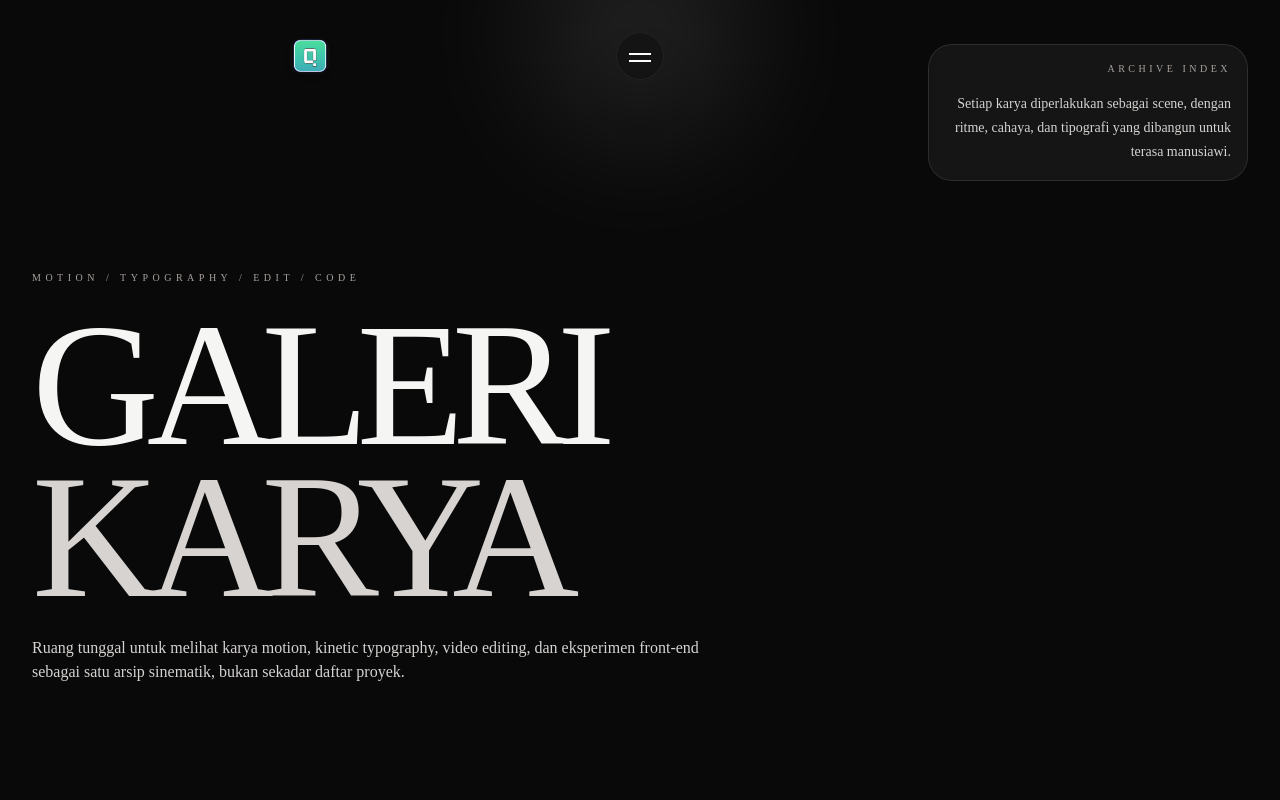
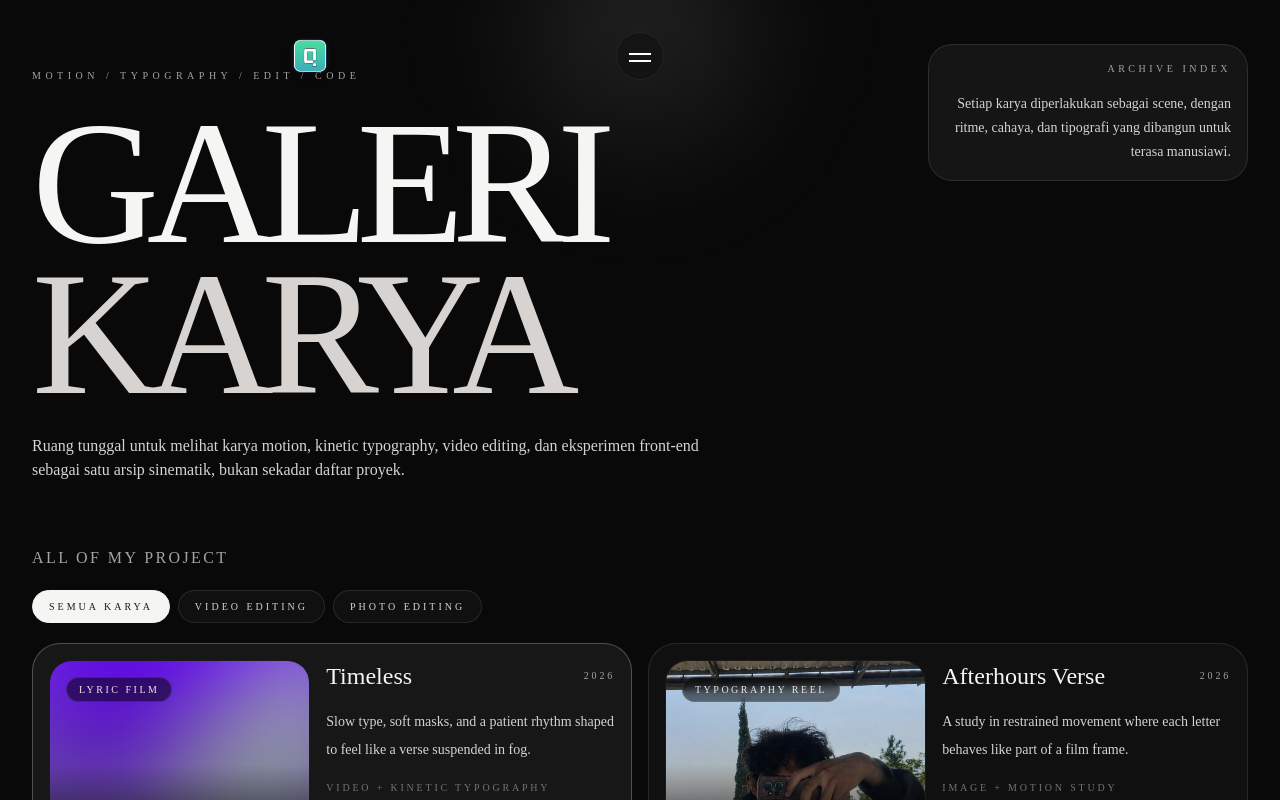
Before and after one commit to Muriar/archive-portfolio, a Next.js app: page /Karya in a window 1280 px wide. Shown: the top 800 px of the page. Built offline with nearby package versions, Linux system fonts and the light colour scheme.

Commit message:
fix empty spaces bugs

```diff
--- a/components/sections/GaleriKarya/projects.tsx
+++ b/components/sections/GaleriKarya/projects.tsx
@@ -5,17 +5,9 @@ import gsap from "gsap";
 import ScrollTrigger from "gsap/ScrollTrigger";
 import Image from "next/image";
 import { useEffect, useMemo, useRef, useState } from "react";
-import {
-  AnimatePresence,
-  motion,
-  useReducedMotion
-} from "framer-motion";
+import {motion, useReducedMotion  } from "framer-motion";
 import { CinematicLink } from "@/components/sections/GaleriKarya/cinematic-link";
-import {
-  galleryProjects,
-  type GalleryFilter,
-  getYouTubeEmbedUrl
-} from "@/lib/data";
+import { galleryProjects, type GalleryFilter } from "@/lib/data";
 import { cn } from "@/lib/utils";
 
 gsap.registerPlugin(ScrollTrigger);
@@ -138,7 +130,7 @@ export function GalleryExperience() {
       />
 
       <div className="relative mx-auto flex w-full max-w-7xl flex-col gap-16 px-4 pb-16 pt-5 sm:px-6 lg:px-8">
-        <section className="relative flex min-h-[72svh] items-start pb-8 pt-12 sm:min-h-[90svh] sm:items-end sm:pb-14 sm:pt-4">
+        <section className="relative items-start pb- pt-12">
           <div className="max-w-4xl space-y-6">
             <p
               data-hero-meta
@@ -191,7 +183,7 @@ export function GalleryExperience() {
               <h2
                 className="text-display text-1xl uppercase tracking-[0.15em] text-stone-400"
               >
-                Scenes, not cards
+                All of My Project
               </h2>
             </div>
           </div>
--- a/components/sections/skills.tsx
+++ b/components/sections/skills.tsx
@@ -84,6 +84,8 @@ export function Skills() {
                           <Image
                             src={skill.logo}
                             alt={`${skill.name} Logo`}
+                            width={100}
+                            height={100}
                             className="h-full w-full object-contain"
                             onError={(e) => { (e.target as HTMLImageElement).style.display = 'none'; }}
                           />
```
